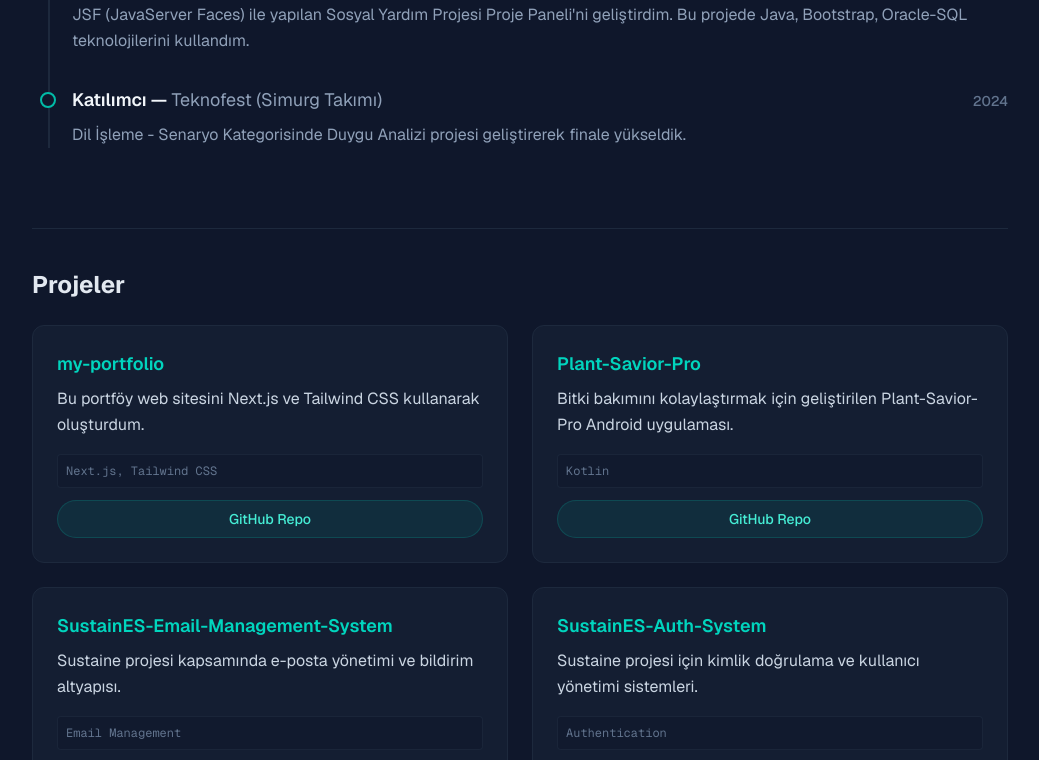
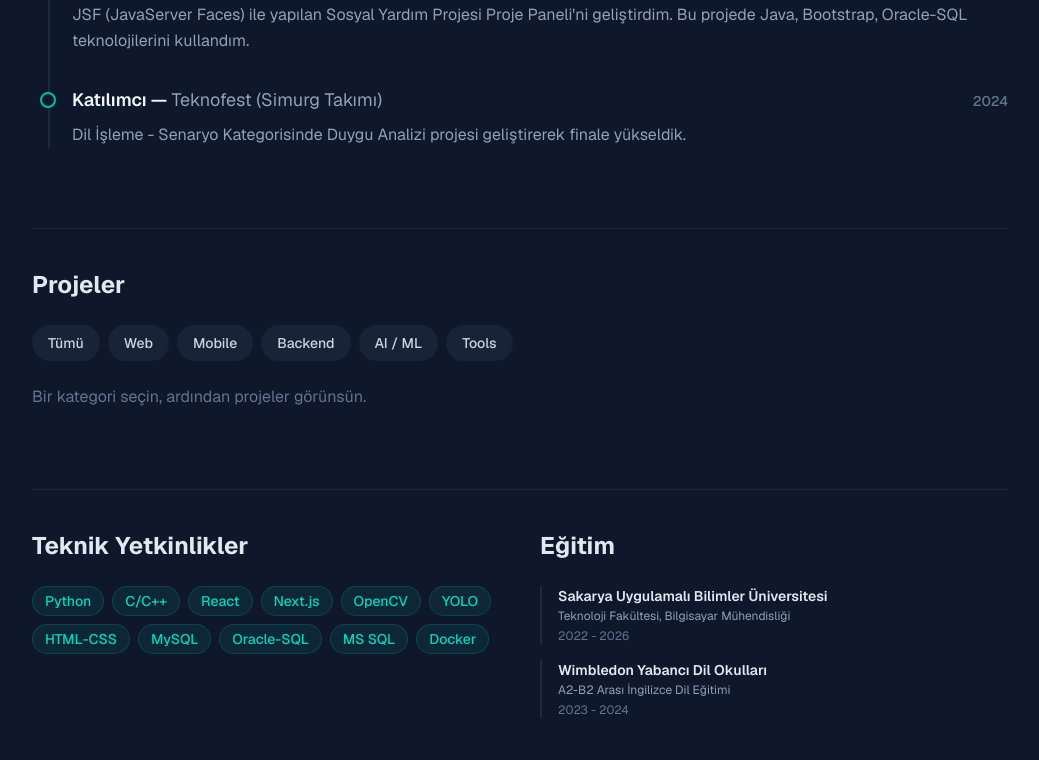
Before and after one commit to AmineCemileDogru/my-portfolio, a Next.js app: page / in a window 1280 px wide. Shown: the part 1014-1774 px from the top of the page, without its empty margins (120-1159 px from the left). Built offline with nearby package versions, Linux system fonts and the light colour scheme.

Commit message:
Increase profile photo size and add clickable project categories

```diff
--- a/app/page.tsx
+++ b/app/page.tsx
@@ -6,6 +6,19 @@ import { cvData } from "@/data/cvData";
 export default function Home() {
   const [showEmail, setShowEmail] = useState(false);
   const [emailCopied, setEmailCopied] = useState(false);
+  const [activeCategory, setActiveCategory] = useState<string | null>(null);
+
+  const categories = [
+    "Tümü",
+    ...Array.from(new Set(cvData.projects.map((project) => project.category))),
+  ];
+
+  const filteredProjects =
+    activeCategory === null
+      ? []
+      : activeCategory === "Tümü"
+      ? cvData.projects
+      : cvData.projects.filter((project) => project.category === activeCategory);
 
   const copyEmail = async () => {
     try {
@@ -25,7 +38,7 @@ export default function Home() {
           <img
             src={cvData.personal.photo}
             alt={`${cvData.personal.name} profile`}
-            className="w-28 h-28 rounded-full object-cover mx-auto md:mx-0 mb-4 md:mb-0 border border-white/10"
+            className="w-36 h-36 md:w-44 md:h-44 rounded-full object-cover mx-auto md:mx-0 mb-4 md:mb-0 border border-white/10 shadow-lg"
           />
 
           <div>
@@ -66,9 +79,9 @@ export default function Home() {
                     className="inline-flex h-10 w-10 items-center justify-center rounded-full bg-slate-800/80 text-teal-300 transition shadow-sm hover:bg-slate-700 hover:text-teal-200 focus:outline-none focus:ring-2 focus:ring-teal-500"
                     title="Maili kopyala"
                   >
-                    <span className="relative inline-flex h-6 w-6 items-center justify-center">
-                      <span className="absolute left-0 top-0 h-3.5 w-3.5 rounded-md border border-teal-300/70 bg-slate-900/80"></span>
-                      <span className="absolute right-0 bottom-0 h-3.5 w-3.5 rounded-md border border-teal-300/70 bg-slate-900/80"></span>
+                    <span className="relative inline-flex h-6 w-6">
+                      <span className="absolute left-0 top-0 h-4 w-4 rounded-md border border-teal-300/70 bg-slate-900/80"></span>
+                      <span className="absolute left-1 top-1 h-4 w-4 rounded-md border border-teal-300/70 bg-slate-900/80"></span>
                     </span>
                   </span>
                 </p>
@@ -112,8 +125,30 @@ export default function Home() {
         {/* 4. PROJELER */}
         <section className="border-t border-slate-800 pt-10">
           <h2 className="text-2xl font-bold text-slate-200 mb-6">Projeler</h2>
+          <div className="flex flex-wrap gap-2 mb-6">
+            {categories.map((category) => (
+              <button
+                key={category}
+                type="button"
+                onClick={() => setActiveCategory(category)}
+                className={`px-4 py-2 rounded-full text-sm font-medium transition ${
+                  activeCategory === category
+                    ? "bg-teal-500 text-slate-900"
+                    : "bg-slate-800/70 text-slate-300 hover:bg-slate-700"
+                }`}
+              >
+                {category}
+              </button>
+            ))}
+          </div>
+
+          {activeCategory === null ? (
+            <p className="text-slate-500">Bir kategori seçin, ardından projeler görünsün.</p>
+          ) : filteredProjects.length === 0 ? (
+            <p className="text-slate-500">Bu kategori için proje bulunamadı.</p>
+          ) : (
             <div className="grid md:grid-cols-2 gap-6">
-            {cvData.projects.map((project, index) => (
+              {filteredProjects.map((project, index) => (
                 <div
                   key={index}
                   className="bg-slate-800/40 border border-slate-800 rounded-xl p-6 hover:border-slate-700 transition-all flex flex-col justify-between"
@@ -140,6 +175,7 @@ export default function Home() {
                 </div>
               ))}
             </div>
+          )}
         </section>
 
         {/* 5. YETENEKLER & EĞİTİM */}
--- a/data/cvData.js
+++ b/data/cvData.js
@@ -57,6 +57,7 @@ export const cvData = {
     {
       title: "my-portfolio",
       tech: "Next.js, Tailwind CSS",
+      category: "Web",
       description:
         "Bu portföy web sitesini Next.js ve Tailwind CSS kullanarak oluşturdum.",
       github: "https://github.com/AmineCemileDogru/my-portfolio",
@@ -64,6 +65,7 @@ export const cvData = {
     {
       title: "Plant-Savior-Pro",
       tech: "Kotlin",
+      category: "Mobile",
       description:
         "Bitki bakımını kolaylaştırmak için geliştirilen Plant-Savior-Pro Android uygulaması.",
       github: "https://github.com/AmineCemileDogru/Plant-Savior-Pro",
@@ -71,60 +73,70 @@ export const cvData = {
     {
       title: "SustainES-Email-Management-System",
       tech: "Email Management",
+      category: "Backend",
       description: "Sustaine projesi kapsamında e-posta yönetimi ve bildirim altyapısı.",
       github: "https://github.com/AmineCemileDogru/SustainES-Email-Management-System",
     },
     {
       title: "SustainES-Auth-System",
       tech: "Authentication",
+      category: "Backend",
       description: "Sustaine projesi için kimlik doğrulama ve kullanıcı yönetimi sistemleri.",
       github: "https://github.com/AmineCemileDogru/SustainES-Auth-System",
     },
     {
       title: "cap-ppe",
       tech: "PPE Detection",
+      category: "AI / ML",
       description: "Kişisel koruyucu ekipman tespiti için makine öğrenmesi tabanlı bir proje.",
       github: "https://github.com/AmineCemileDogru/cap-ppe",
     },
     {
       title: "uti-bamine",
       tech: "Utility Tool",
+      category: "Tools",
       description: "Çeşitli yardımcı araçları içeren bir yazılım projesi.",
       github: "https://github.com/AmineCemileDogru/uti-bamine",
     },
     {
       title: "MSP430-Assembler",
       tech: "Assembly, MSP430",
+      category: "Tools",
       description: "MSP430 işlemcisi için assembly kodunu makine koduna çeviren bir assembler.",
       github: "https://github.com/AmineCemileDogru/MSP430-Assembler",
     },
     {
       title: "SehirTanitimiWeb",
       tech: "Web Development",
+      category: "Web",
       description: "Şehir tanıtımı amacıyla oluşturulmuş bir web uygulaması.",
       github: "https://github.com/AmineCemileDogru/SehirTanitimiWeb",
     },
     {
       title: "SehirTanitimiMobil",
       tech: "Mobile App",
+      category: "Mobile",
       description: "Şehir tanıtımı için mobil uygulama geliştirilmiştir.",
       github: "https://github.com/AmineCemileDogru/SehirTanitimiMobil",
     },
     {
       title: "img-fastapi-app",
       tech: "FastAPI, Docker",
+      category: "AI / ML",
       description: "FastAPI ve Docker kullanarak trafik işareti tanıma uygulaması.",
       github: "https://github.com/AmineCemileDogru/img-fastapi-app",
     },
     {
       title: "BlogSitesi",
       tech: "ASP.NET MVC",
+      category: "Web",
       description: "Dinamik içerik yönetimine sahip bir blog sitesi projesi.",
       github: "https://github.com/AmineCemileDogru/BlogSitesi",
     },
     {
       title: "Amine_Gebze_Web",
       tech: "Web Development",
+      category: "Web",
       description: "Gebze ile ilgili bilgiler sunan bir web sitesi projesi.",
       github: "https://github.com/AmineCemileDogru/Amine_Gebze_Web",
     },
```
Lines whose indentation alone changed are shown as unchanged.
